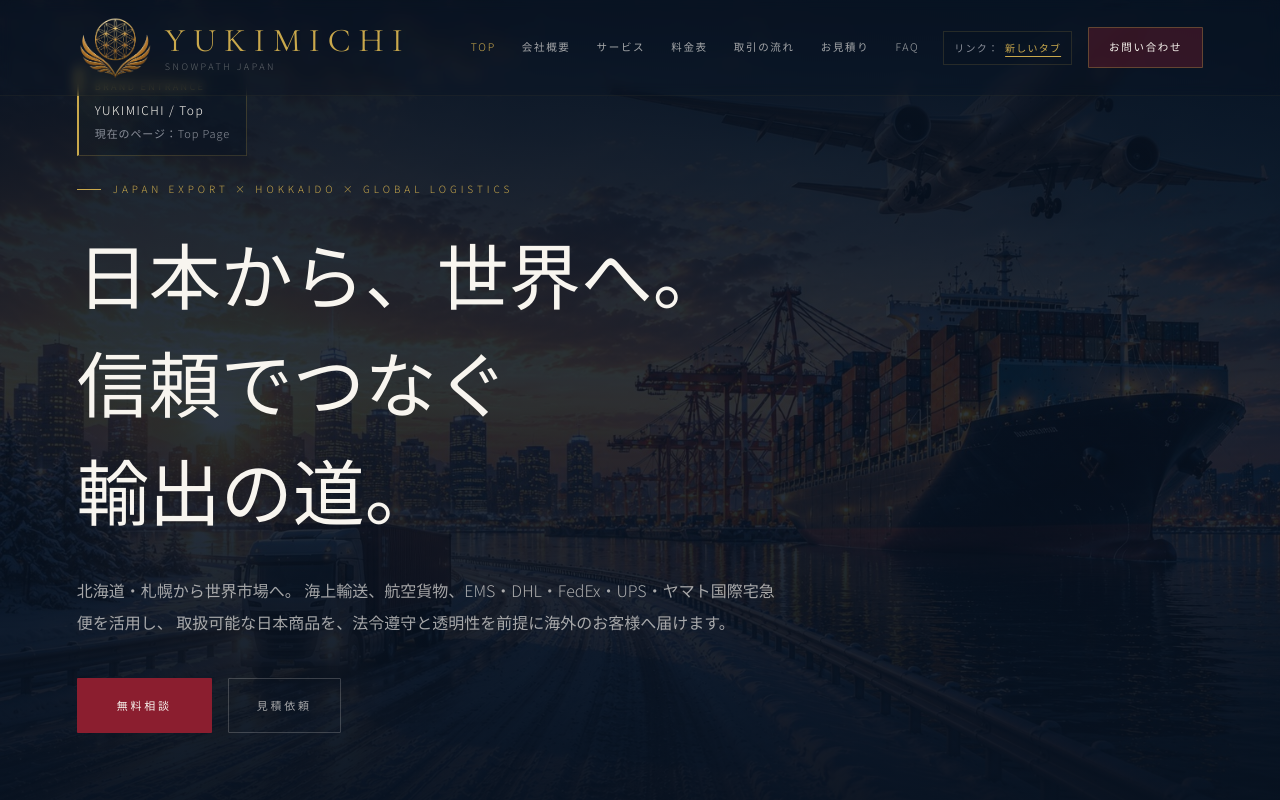
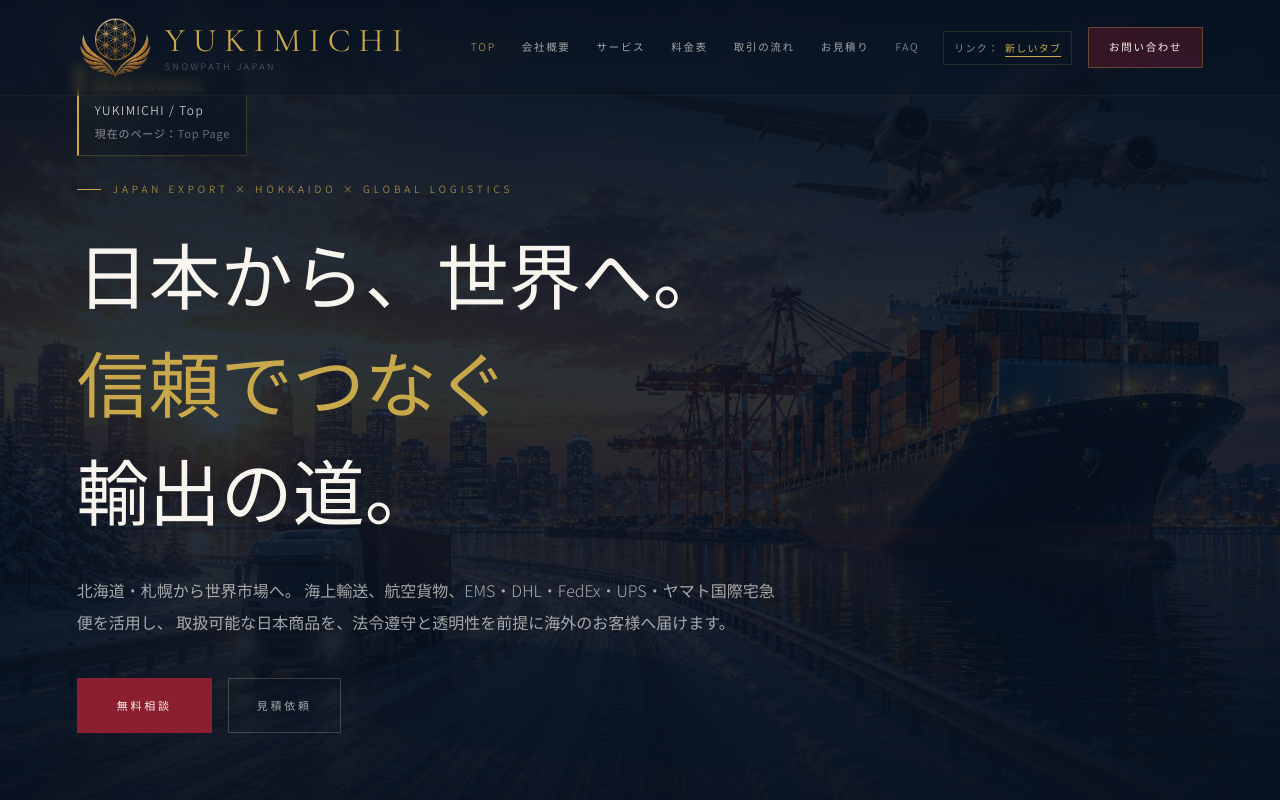
Before and after one commit to JUSTHEN-YUUKI/YUKIMICHI-ChatGpt-NEW-HP, a Next.js app: page / in a window 1280 px wide. Shown: the top 800 px of the page. Built offline with nearby package versions, Linux system fonts and the light colour scheme.

Commit message:
Fix hero headline color and line breaks

```diff
--- a/components/HeroSection.tsx
+++ b/components/HeroSection.tsx
@@ -65,7 +65,7 @@ export default function HeroSection() {
           }}
         >
           日本から、世界へ。<br />
-          信頼でつなぐ<br />
+          <span style={{ color: "var(--gold)" }}>信頼でつなぐ</span><br />
           輸出の道。
         </h1>
 
```
